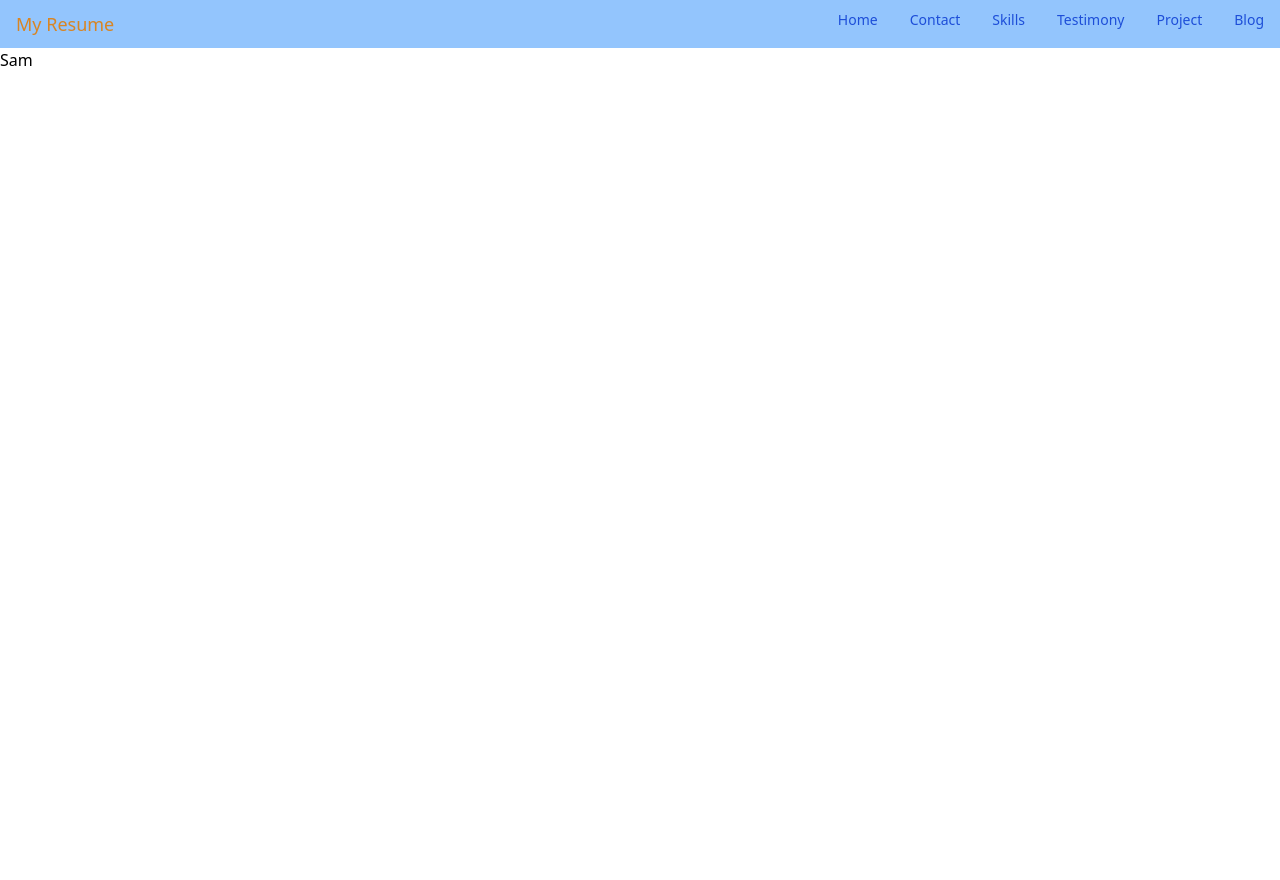
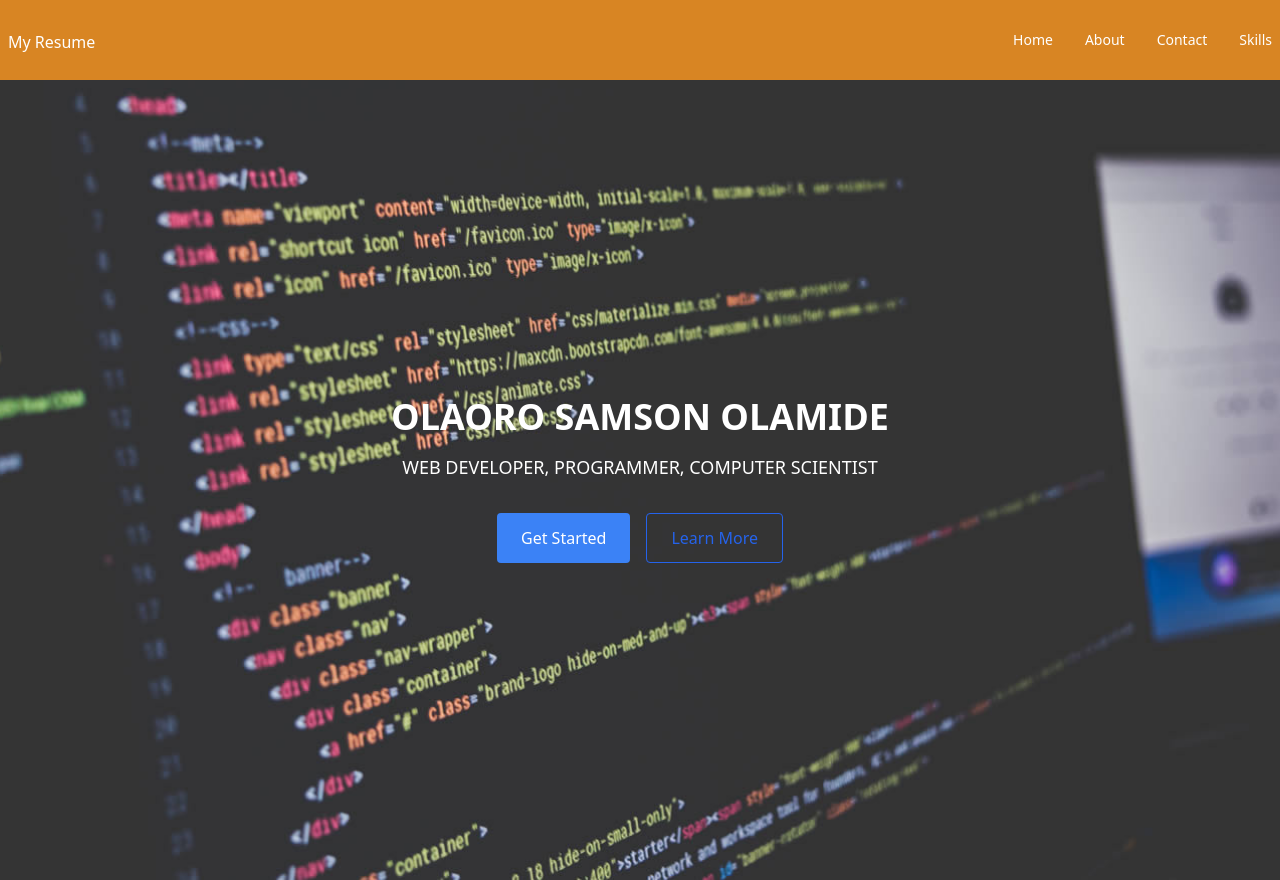
Before and after one commit to optimistictech/my-portfolio-tailwind, a website: page index.html in a window 1280 px wide. Before the commit the page ends 800 px from the top, so only its background shows below. Drawn offline with Linux system fonts and the light colour scheme.

Commit message:
Hero section added

```diff
--- a/index.html
+++ b/index.html
@@ -10,44 +10,49 @@
 
 </head>
 
-<body>
-  <nav class="bg-blue-300 px-2 sm:px-4 py-2.5  ">
+<body class="" >
+  <nav class="bg-custom-orange px-2 py-[30px]   lg:h-20 ">
     <div class="container flex flex-wrap justify-between mx-auto">
 
       <a  href="#">
-          <span class="self-center text-lg text-custom_orange">My Resume</span>
+          <span class=" text-white">My Resume</span>
       </a>
 
 
-      <ul class="flex flex-col mt-4 md:flex-row md:space-x-8 md:mt-0 md:text-sm md:font-medium">
+
+      <ul class="flex mt-4 md:flex-row md:space-x-8 md:mt-0 md:text-sm ">
         <li>
-          <a href="#" class="block py-2 pr-4 pl-3 text-white bg-blue-700 rounded md:bg-transparent md:text-blue-700 md:p-0  text-red-300" aria-current="page">Home</a>
-        </li>
-        <li>
-          <a href="#" class="block py-2 pr-4 pl-3 text-white bg-blue-700 rounded md:bg-transparent md:text-blue-700 md:p-0 dark:text-white" aria-current="page">Contact</a>
-        </li>
-        <li>
-          <a href="#" class="block py-2 pr-4 pl-3 text-white bg-blue-700 rounded md:bg-transparent md:text-blue-700 md:p-0 dark:text-white" aria-current="page">Skills</a>
-        </li>
-        <li>
-          <a href="#" class="block py-2 pr-4 pl-3 text-white bg-blue-700 rounded md:bg-transparent md:text-blue-700 md:p-0 dark:text-white" aria-current="page">Testimony</a>
-        </li>
-        <li>
-          <a href="#" class="block py-2 pr-4 pl-3 text-white bg-blue-700 rounded md:bg-transparent md:text-blue-700 md:p-0 dark:text-white" aria-current="page">Project</a>
-        </li>
-        <li>
-          <a href="#" class="block py-2 pr-4 pl-3 text-white bg-blue-700 rounded md:bg-transparent md:text-blue-700 md:p-0 dark:text-white" aria-current="page">Blog</a>
+          <a href="#" class="block py-2 pr-4 pl-3 text-white bg-blue-700 rounded bg-transparent  md:p-0" >Home</a>
         </li>
 
+        <li>
+          <a href="#" class="block py-2 pr-4 pl-3 text-white bg-blue-700 rounded bg-transparent  md:p-0" >About</a>
+        </li>
 
+        <li>
+          <a href="#" class="block py-2 pr-4 pl-3 text-white bg-blue-700 rounded bg-transparent  md:p-0" >Contact</a>
+        </li>
+
+        <li>
+          <a href="#" class="block py-2 pr-4 pl-3 text-white bg-blue-700 rounded bg-transparent  md:p-0" >Skills</a>
+        </li>
 
         </ul>
     </div>
+  </nav>
+
+  <div class="bg-hero-image bg-center bg-no-repeat bg-cover h-screen flex items-center justify-center">
+    <div class="text-center text-white">
+        <h1 class="text-4xl font-bold mb-4">OLAORO SAMSON OLAMIDE</h1>
+        <p class="text-lg mb-8">WEB DEVELOPER, PROGRAMMER, COMPUTER SCIENTIST</p>
+        <div class="flex justify-center space-x-4">
+            <button class="bg-blue-500 hover:bg-blue-600 text-white px-6 py-3 rounded">Get Started</button>
+            <button class="bg-transparent hover:bg-blue-600 text-blue-600 hover:text-white border border-blue-600 px-6 py-3 rounded">Learn More</button>
+        </div>
+    </div>
+</div>
 
 
-  </nav>
-
-  <p>Sam</p>
 
 </body>
 
--- a/tailwind.config.js
+++ b/tailwind.config.js
@@ -4,9 +4,12 @@ module.exports = {
   theme: {
     extend: {
       colors: {
-        custom_orange: '#d88523',
+        'custom-orange': '#d88523',
 
       },
+      backgroundImage: {
+        'hero-image': "url('/img/slide2.jpg')",
+       }
     },
   },
   plugins: [],
```
Also changed, not shown: dist/output.css, img/slide2.jpg (added), 2 other files.
